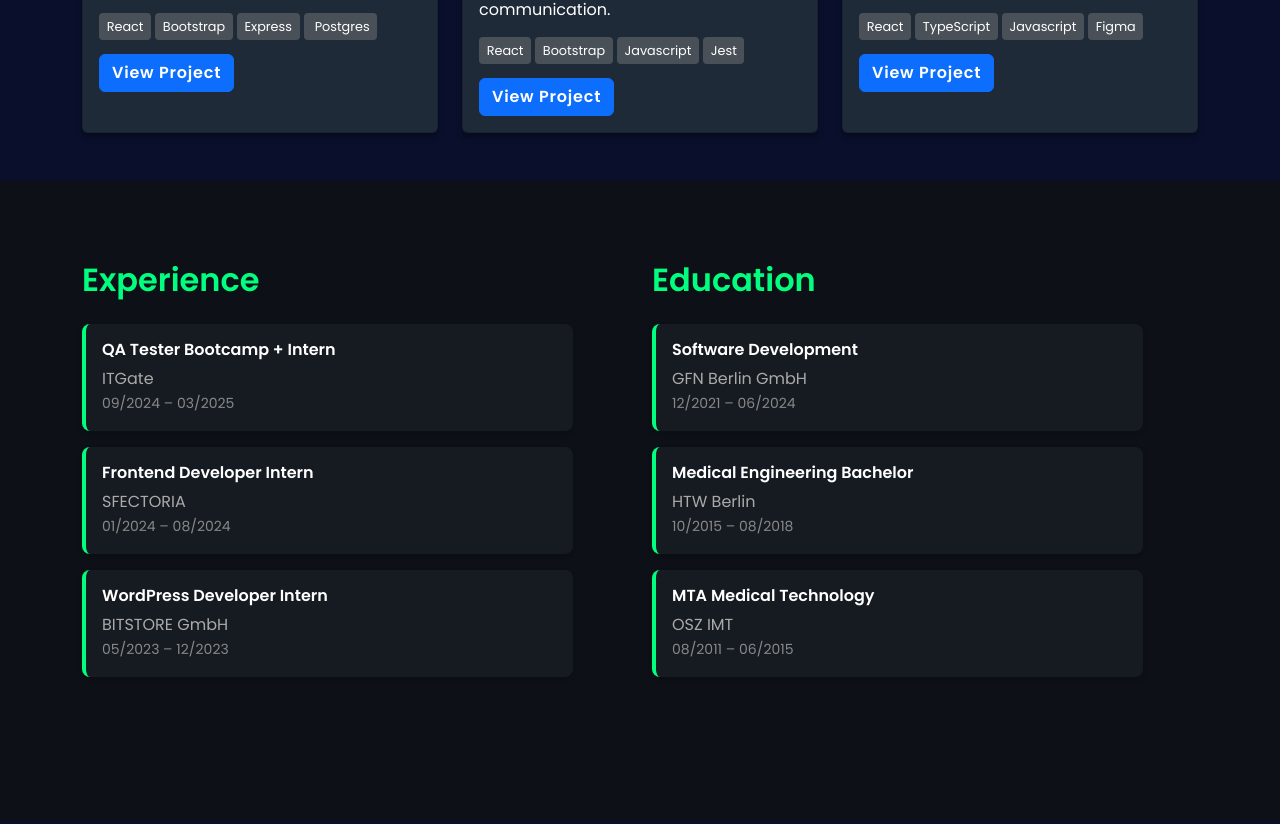
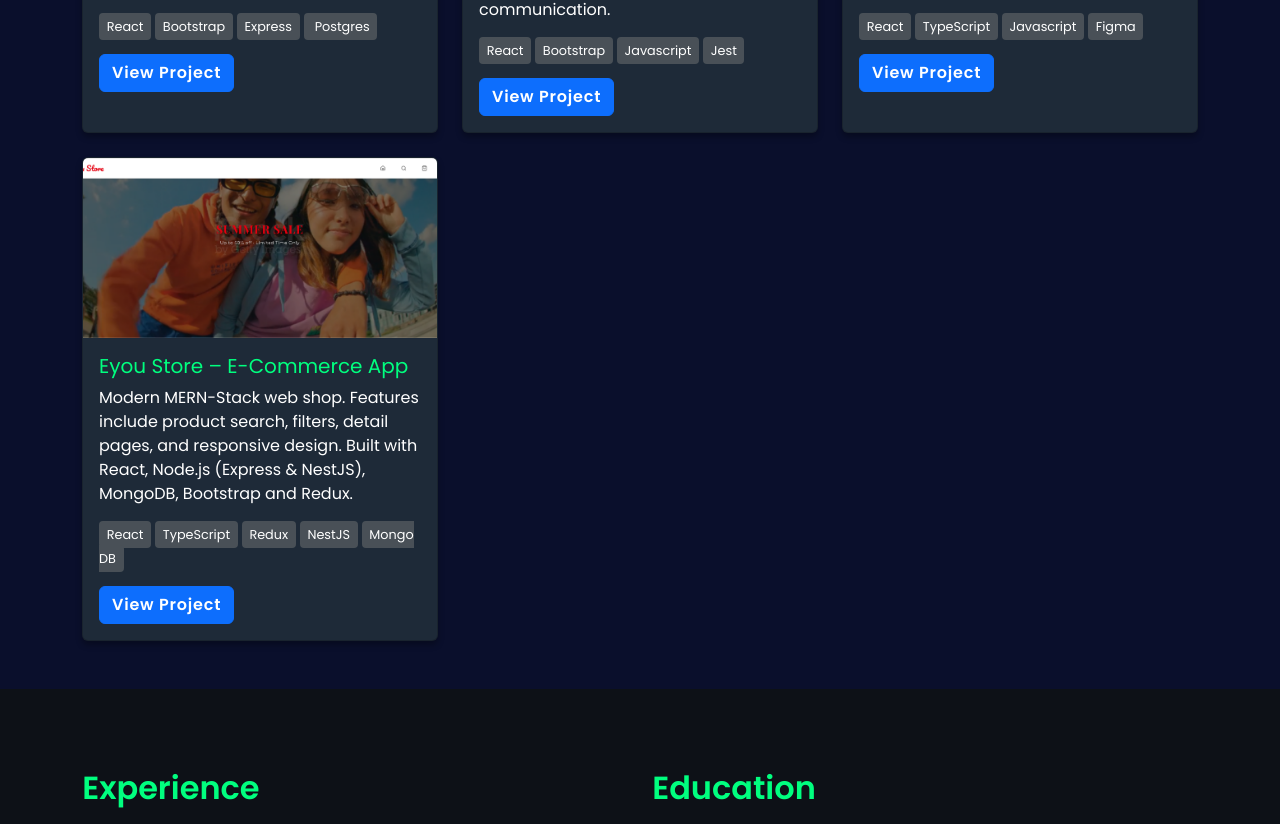
Before and after one commit to Meycemabd/portfolio, a React (Vite) app: page / in a window 1280 px wide. Shown: the part 1596-2420 px from the top of the page. Built offline with nearby package versions, Linux system fonts and the light colour scheme.

Commit message:
new project added !

```diff
--- a/src/data/projects.js
+++ b/src/data/projects.js
@@ -3,6 +3,7 @@
 import bookingImg from '../assets/airbnb.png'
 import portfolioImg from '../assets/portfolio.png'
 import instagramImg from '../assets/insta.png'
+import eyouStoreImg from '../assets/EyouStore.png'
 
 export const projects = [
     {
@@ -28,5 +29,13 @@ export const projects = [
       image: instagramImg,
       tags: ["React", "TypeScript", "Javascript", "Figma"],
       link: "https://github.com/Meycemabd/instagram-Clone-Web"
+    },
+    {
+      id: 3,
+      title: "Eyou Store  – E-Commerce App",
+      description: "Modern MERN-Stack web shop. Features include product search, filters, detail pages, and responsive design. Built with React, Node.js (Express & NestJS), MongoDB, Bootstrap and Redux.",
+      image: eyouStoreImg,
+      tags: ["React", "TypeScript", "Redux", "NestJS", "MongoDB"],
+      link: "https://github.com/Meycemabd/Ecommerce"
     }
   ];
```
Also changed, not shown: src/assets/EyouStore.png (added).
